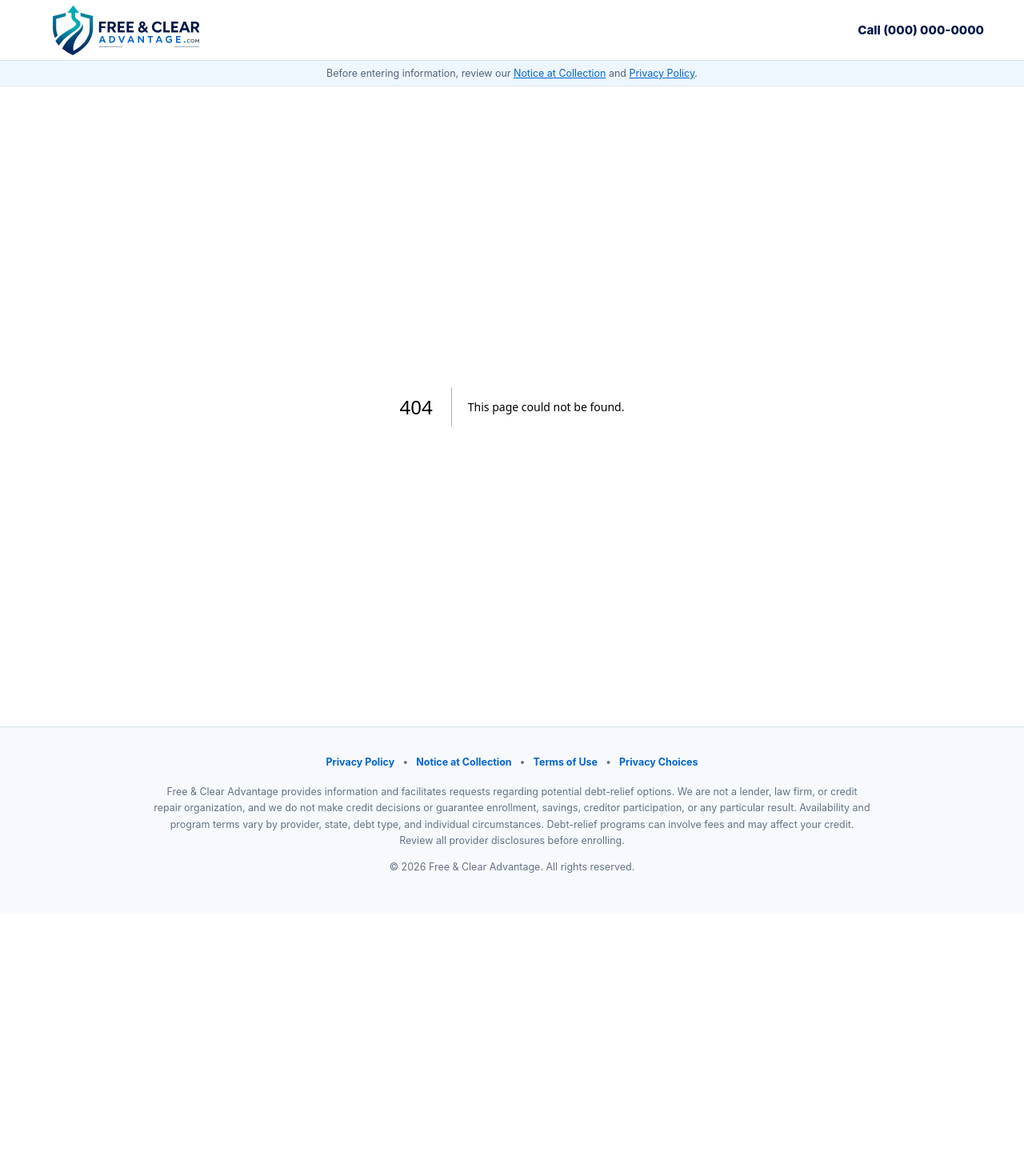
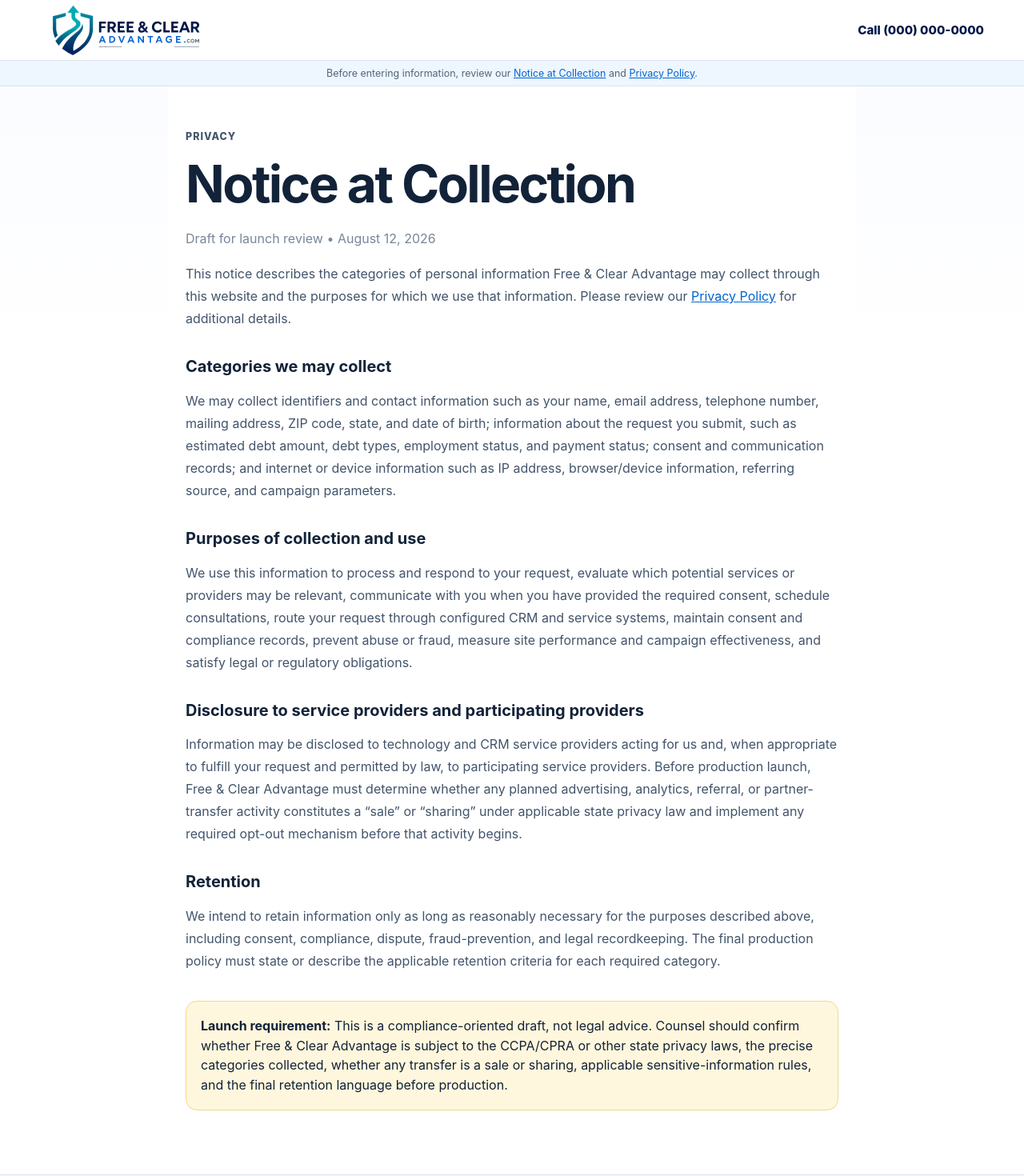
Before and after one commit to hpintojr/freeandclearadvantage, a Next.js app: page /notice-at-collection in a window 1280 px wide. Before the commit this address had no page. Shown: the top 1470 px of the page at 80% size. Before the commit the page ends 1142 px from the top, so only its background shows below. Built offline with nearby package versions, Linux system fonts and the light colour scheme.

Commit message:
Add notice at collection privacy disclosure

```diff
--- /dev/null
+++ b/app/notice-at-collection/page.tsx
@@ -0,0 +1,38 @@
+import Link from "next/link";
+
+export default function NoticeAtCollectionPage() {
+  return (
+    <article className="legal-page">
+      <p className="eyebrow">Privacy</p>
+      <h1>Notice at Collection</h1>
+      <p className="updated">Draft for launch review • August 12, 2026</p>
+      <p>
+        This notice describes the categories of personal information Free & Clear Advantage may collect through this website and the purposes for which we use that information. Please review our <Link href="/privacy">Privacy Policy</Link> for additional details.
+      </p>
+
+      <h2>Categories we may collect</h2>
+      <p>
+        We may collect identifiers and contact information such as your name, email address, telephone number, mailing address, ZIP code, state, and date of birth; information about the request you submit, such as estimated debt amount, debt types, employment status, and payment status; consent and communication records; and internet or device information such as IP address, browser/device information, referring source, and campaign parameters.
+      </p>
+
+      <h2>Purposes of collection and use</h2>
+      <p>
+        We use this information to process and respond to your request, evaluate which potential services or providers may be relevant, communicate with you when you have provided the required consent, schedule consultations, route your request through configured CRM and service systems, maintain consent and compliance records, prevent abuse or fraud, measure site performance and campaign effectiveness, and satisfy legal or regulatory obligations.
+      </p>
+
+      <h2>Disclosure to service providers and participating providers</h2>
+      <p>
+        Information may be disclosed to technology and CRM service providers acting for us and, when appropriate to fulfill your request and permitted by law, to participating service providers. Before production launch, Free & Clear Advantage must determine whether any planned advertising, analytics, referral, or partner-transfer activity constitutes a “sale” or “sharing” under applicable state privacy law and implement any required opt-out mechanism before that activity begins.
+      </p>
+
+      <h2>Retention</h2>
+      <p>
+        We intend to retain information only as long as reasonably necessary for the purposes described above, including consent, compliance, dispute, fraud-prevention, and legal recordkeeping. The final production policy must state or describe the applicable retention criteria for each required category.
+      </p>
+
+      <div className="legal-note">
+        <strong>Launch requirement:</strong> This is a compliance-oriented draft, not legal advice. Counsel should confirm whether Free & Clear Advantage is subject to the CCPA/CPRA or other state privacy laws, the precise categories collected, whether any transfer is a sale or sharing, applicable sensitive-information rules, and the final retention language before production.
+      </div>
+    </article>
+  );
+}
```
